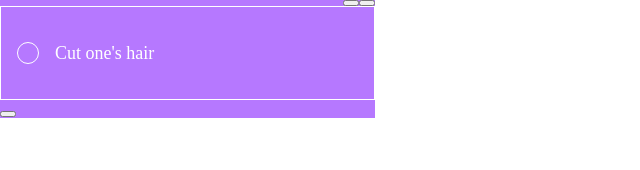
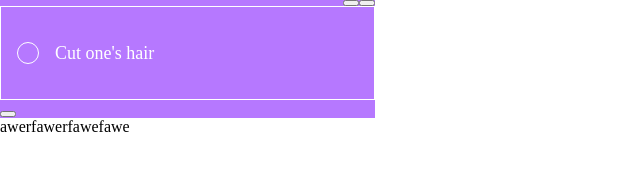
Before and after one commit to Dyuk13/todo, a plain HTML site: page index.html in a window 1280 px wide. Shown: the whole page, without its empty margins (0-640 px from the left). Drawn offline with Linux system fonts and the light colour scheme.

```diff
--- a/index.html
+++ b/index.html
@@ -26,6 +26,7 @@
 		<button class="add__btn"></button>
 	</div>
 </div>
+<div>awerfawerfawefawe</div>
 </body>
 	<script src="script.js"></script>
 </html>
```
